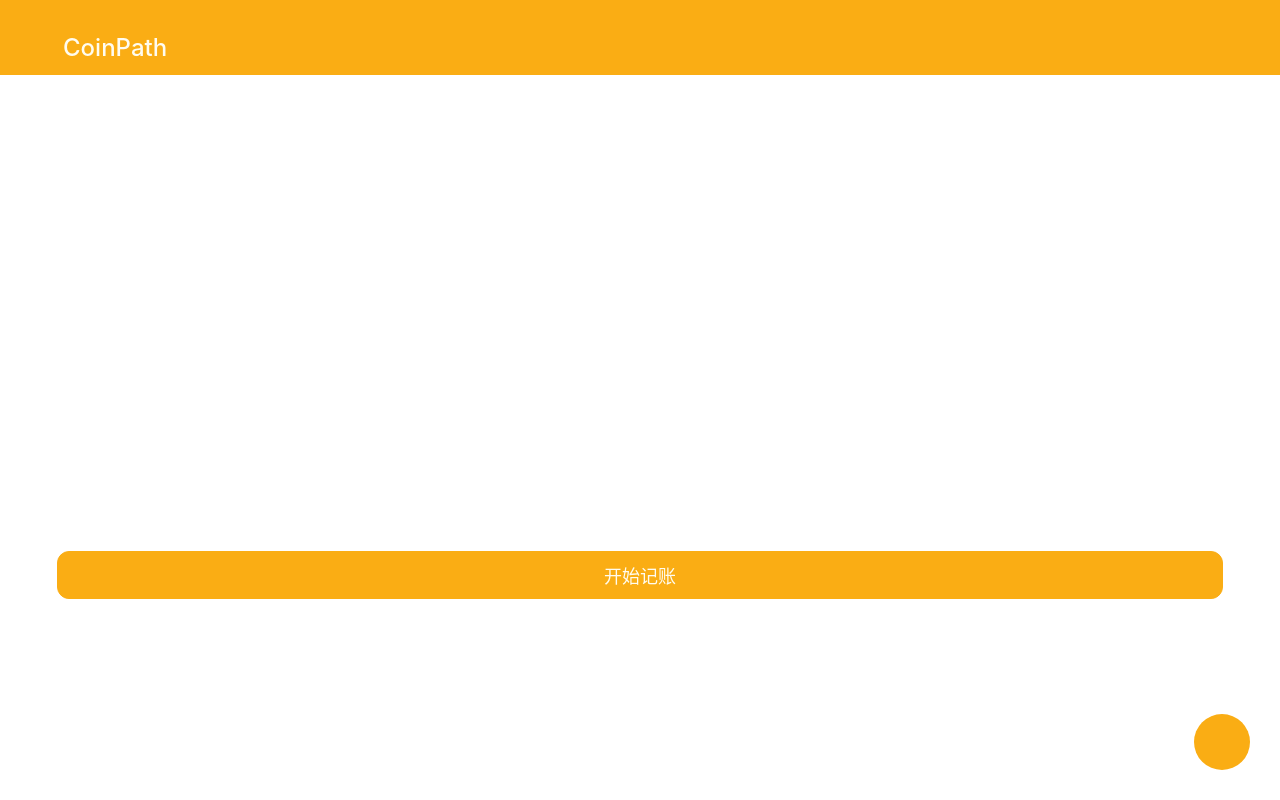
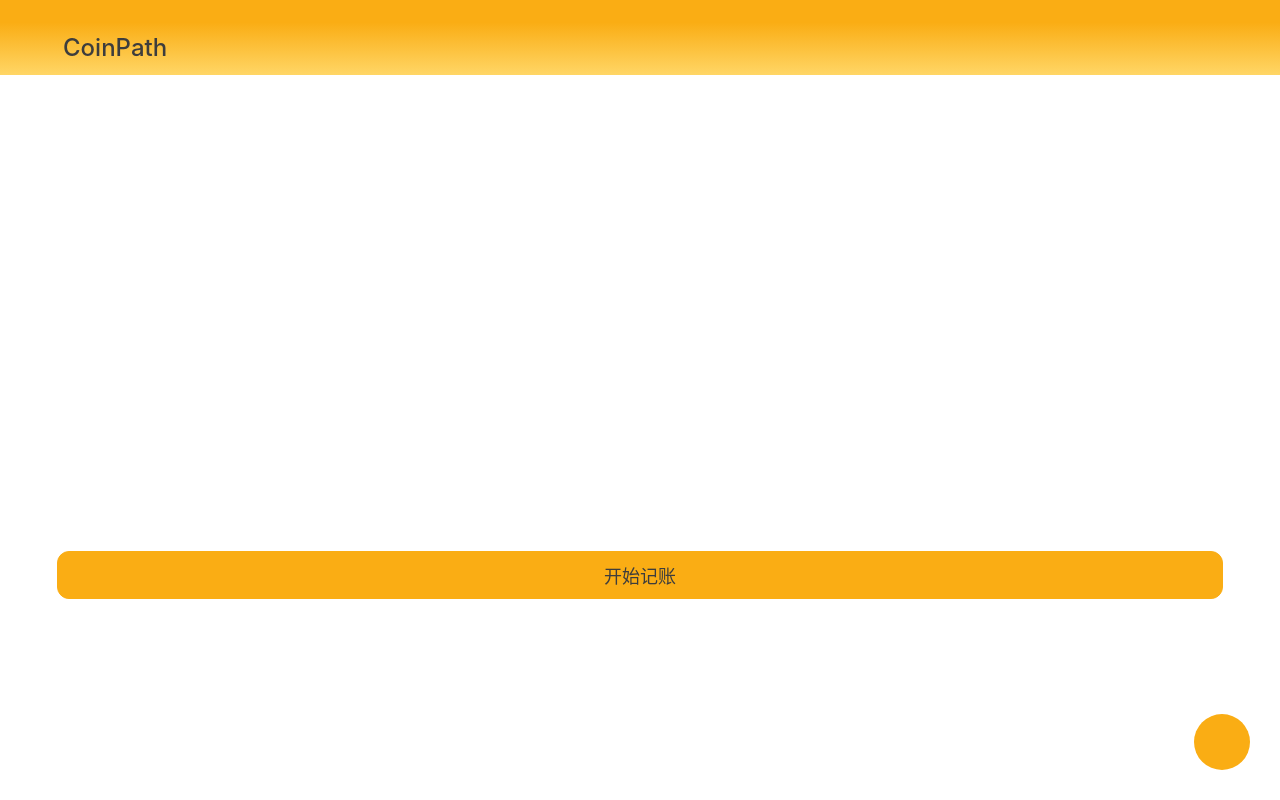
Before and after one commit to AmberWANGDM/CoinPath, a Vue app: page /#/start in a window 1280 px wide. Built offline with nearby package versions, Linux system fonts and the light colour scheme.

Commit message:
style: 微调Navbar样式

```diff
--- a/src/assets/stylesheets/vars.scss
+++ b/src/assets/stylesheets/vars.scss
@@ -9,7 +9,7 @@
   --animation-duration:0.5s;
   // 按钮
   --button-bg:#FAAD14;
-  --button-text:#FFFCF0;
+  --button-text:#3D3D3D;
   --button-font-size:18px;
   --button-radius:12px;
   --button-height:48px;
@@ -17,14 +17,15 @@
   --float-button-bg:var(--button-bg);
   --float-button-text:var(--button-text);
   // Navbar
-  --navbar-bg:var(--button-bg);
+  --navbar-bg-start:#FAAD14;
+  --navbar-bg-end:#ffd666;
   --navbar-text-color:var(--button-text);
   // Overlay
   --z-index-overlay:20;
   --overlay-mask-bg:rgba(0,0,0,0.2);
   --overlay-content-bg:#fff;
   --top-safe-area-height:26px;
-  --overlay-user-bg: #d48806;
+  --overlay-user-bg: #FAAD14;
   --overlay-user-text: var(--button-text);
   --overlay-user-login-text:#ffe58f;
   --overlay-icon-color:#FAAD14;
--- a/src/shared/Navbar/Navbar.module.scss
+++ b/src/shared/Navbar/Navbar.module.scss
@@ -1,6 +1,7 @@
 .navbar{
-  color: var(--navbar-text-color);
-  background-color: var(--navbar-bg);
+  // 渐变
+  background: linear-gradient(180deg, var(--navbar-bg-start) 30%, var(--navbar-bg-end) 100%);
+  color:var(--navbar-text-color);
   display: flex;
   justify-content: flex-start;
   align-items: center;
@@ -13,6 +14,7 @@
     display: flex;
     justify-content: center;
     align-items: center;
+    fill: #3d3d3d;
       > *{
         max-width: 100%;
         max-height: 100%;
--- a/src/views/StartPage.tsx
+++ b/src/views/StartPage.tsx
@@ -5,7 +5,6 @@ import { Button } from '../shared/Button/Button';
 import { Center } from '../shared/Center/Center';
 import { FloatButton } from '../shared/FloatButton/FloatButton';
 import { Icon } from '../shared/Icon/Icon';
-import { Navbar } from '../shared/Navbar/Navbar';
 import { Overlay } from '../shared/Overlay/Overlay';
 import s from './StartPage.module.scss';
 
```
Also changed, not shown: src/assets/icons/add.svg, src/assets/icons/menu.svg. Lines whose indentation alone changed are shown as unchanged.
